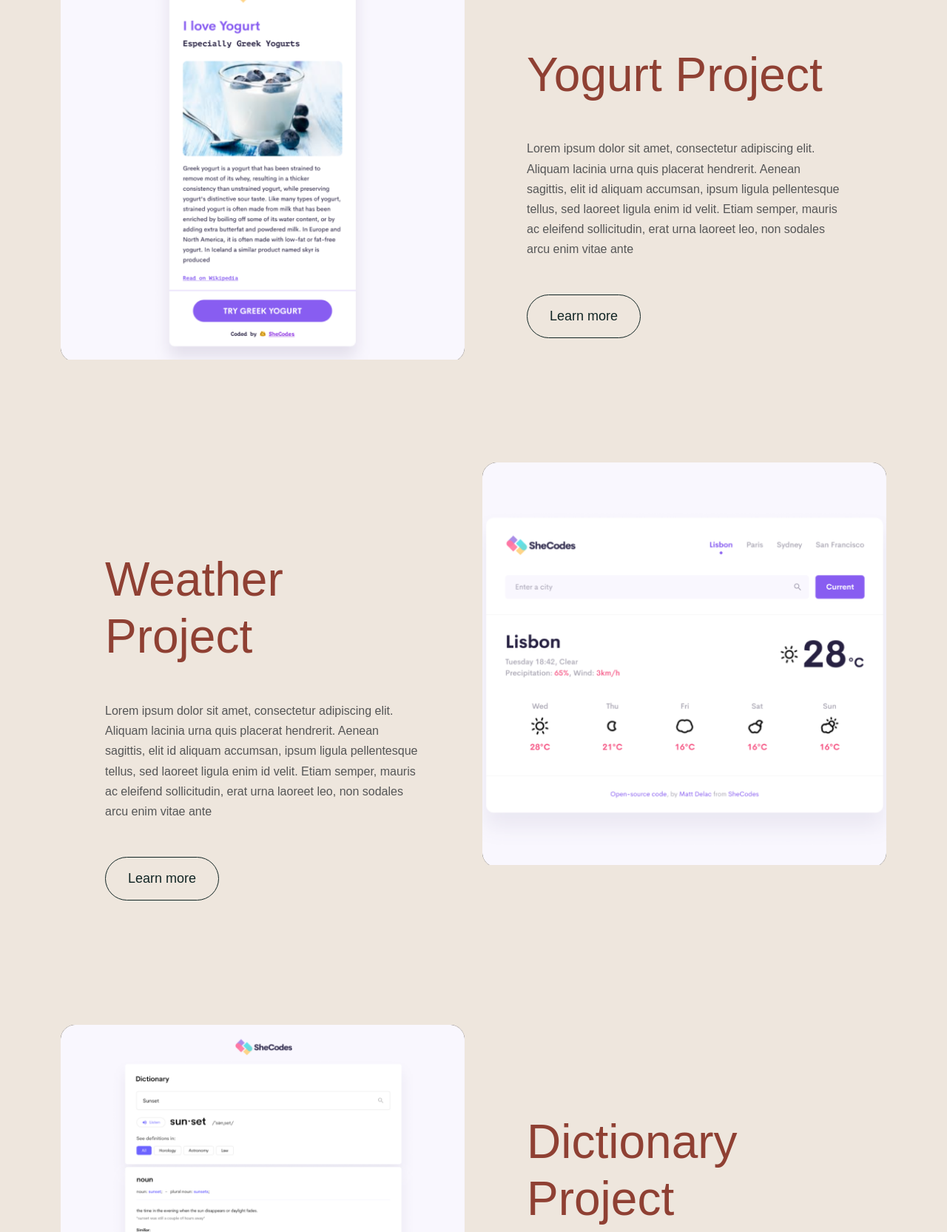
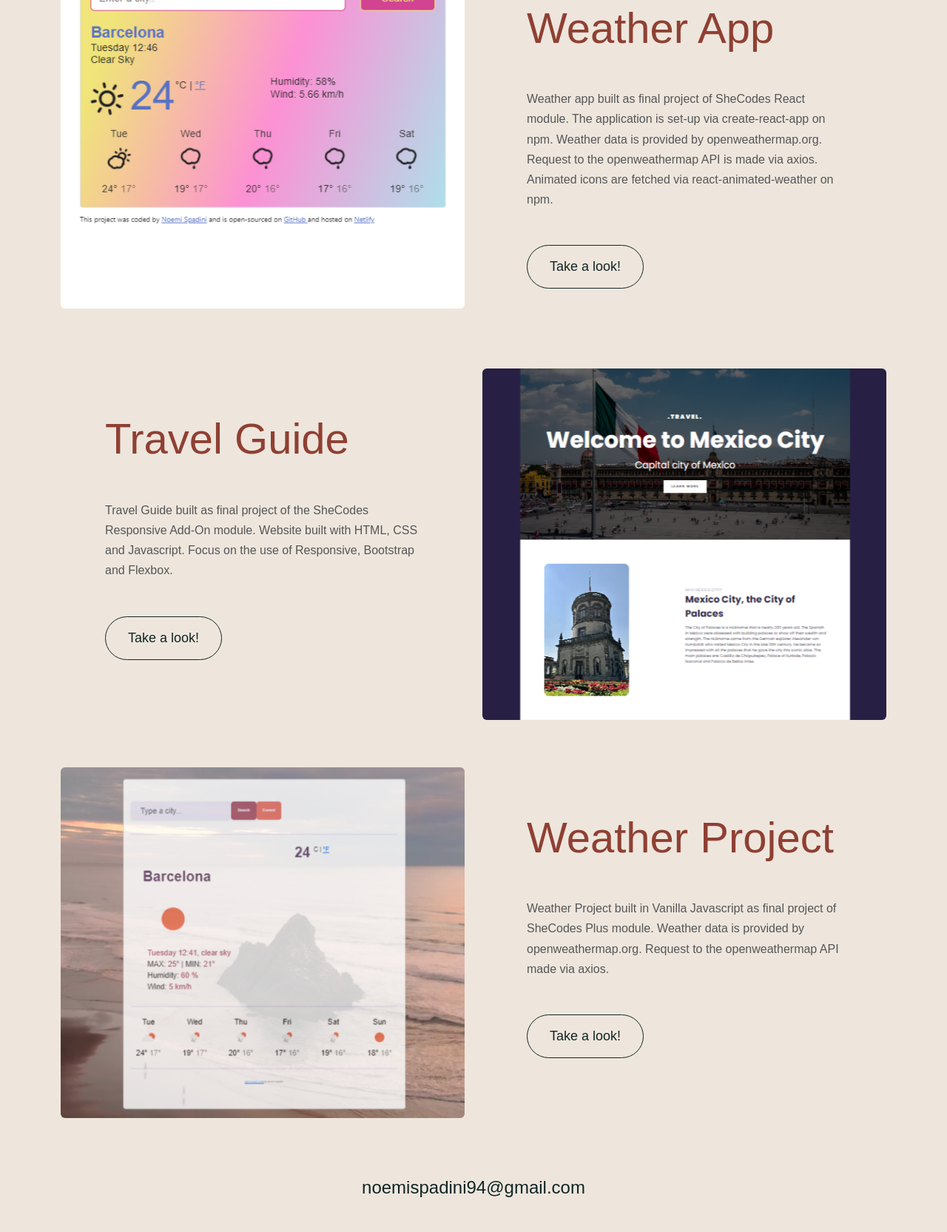
Before and after one commit to NoemiSpadini/Portfolio-project-Noemi, a plain HTML site: page index.html in a window 1280 px wide. Shown: the part 768-2433 px from the top of the page at 74% size. Drawn offline with nearby package versions, Linux system fonts and the light colour scheme.

Commit message:
updated real projects and links

```diff
--- a/index.html
+++ b/index.html
@@ -80,58 +80,72 @@
     <div class="container">
       <div class="row mb-5">
         <div class="col d-none d-lg-block">
-          <img src="images/yogurt.png" class="img-fluid" alt="" />
+          <img
+            src="images/react-weather.png"
+            class="img-fluid mb-3 rounded"
+            alt=""
+          />
         </div>
         <div class="col">
           <div class="project-description">
-            <h2 class="mb-5">Yogurt Project</h2>
+            <h2 class="mb-5">Weather App</h2>
             <p class="mb-5 text-muted">
-              Lorem ipsum dolor sit amet, consectetur adipiscing elit. Aliquam
-              lacinia urna quis placerat hendrerit. Aenean sagittis, elit id
-              aliquam accumsan, ipsum ligula pellentesque tellus, sed laoreet
-              ligula enim id velit. Etiam semper, mauris ac eleifend
-              sollicitudin, erat urna laoreet leo, non sodales arcu enim vitae
-              ante
+              Weather app built as final project of SheCodes React module. The
+              application is set-up via create-react-app on npm. Weather data is
+              provided by openweathermap.org. Request to the openweathermap API
+              is made via axios. Animated icons are fetched via
+              react-animated-weather on npm.
             </p>
-            <a href="/work.html" class="btn btn-branding-outline">Learn more</a>
+            <a
+              href="https://weather-app-noemi.netlify.app/"
+              class="btn btn-branding-outline"
+              >Take a look!</a
+            >
           </div>
         </div>
       </div>
       <div class="row mb-5">
         <div class="col">
           <div class="project-description">
-            <h2 class="mb-5">Weather Project</h2>
+            <h2 class="mb-5">Travel Guide</h2>
             <p class="mb-5 text-muted">
-              Lorem ipsum dolor sit amet, consectetur adipiscing elit. Aliquam
-              lacinia urna quis placerat hendrerit. Aenean sagittis, elit id
-              aliquam accumsan, ipsum ligula pellentesque tellus, sed laoreet
-              ligula enim id velit. Etiam semper, mauris ac eleifend
-              sollicitudin, erat urna laoreet leo, non sodales arcu enim vitae
-              ante
+              Travel Guide built as final project of the SheCodes Responsive
+              Add-On module. Website built with HTML, CSS and Javascript. Focus
+              on the use of Responsive, Bootstrap and Flexbox.
             </p>
-            <a href="/work.html" class="btn btn-branding-outline">Learn more</a>
+            <a
+              href="https://mexico-city.netlify.app/"
+              class="btn btn-branding-outline"
+              >Take a look!</a
+            >
           </div>
         </div>
         <div class="col d-none d-lg-block">
-          <img src="images/weather.png" class="img-fluid" alt="" />
+          <img src="images/mexico.png" class="img-fluid mb-3 rounded" alt="" />
         </div>
       </div>
       <div class="row mb-5">
         <div class="col d-none d-lg-block">
-          <img src="images/dictionary.png" class="img-fluid" alt="" />
+          <img
+            src="images/weather-app.png"
+            class="img-fluid mb-3 rounded"
+            alt=""
+          />
         </div>
         <div class="col">
           <div class="project-description">
-            <h2 class="mb-5">Dictionary Project</h2>
+            <h2 class="mb-5">Weather Project</h2>
             <p class="mb-5 text-muted">
-              Lorem ipsum dolor sit amet, consectetur adipiscing elit. Aliquam
-              lacinia urna quis placerat hendrerit. Aenean sagittis, elit id
-              aliquam accumsan, ipsum ligula pellentesque tellus, sed laoreet
-              ligula enim id velit. Etiam semper, mauris ac eleifend
-              sollicitudin, erat urna laoreet leo, non sodales arcu enim vitae
-              ante
+              Weather Project built in Vanilla Javascript as final project of
+              SheCodes Plus module. Weather data is provided by
+              openweathermap.org. Request to the openweathermap API made via
+              axios.
             </p>
-            <a href="/work.html" class="btn btn-branding-outline">Learn more</a>
+            <a
+              href="https://weather-app-noemi-spadini.netlify.app/"
+              class="btn btn-branding-outline"
+              >Take a look!</a
+            >
           </div>
         </div>
       </div>
--- a/styles/portfolio.css
+++ b/styles/portfolio.css
@@ -90,7 +90,7 @@ h1 {
 }
 
 h2 {
-  font-size: 64px;
+  font-size: 58px;
 }
 h4 {
   font-size: 48px;
@@ -191,7 +191,7 @@ p {
 }
 
 .project-description {
-  padding: 120px 60px;
+  padding: 60px 60px;
 }
 
 footer {
@@ -307,12 +307,12 @@ footer a:hover {
   }
 
   ul {
-    margin: 0;
+    margin: 15px -20px;
     position: fixed;
     width: 100%;
     height: 100vh;
     background: var(--secondary-color);
-    top: 60px;
+    top: 80px;
     left: -100%;
     text-align: center;
     transition: all 0.5s;
```
Also changed, not shown: work.html (+30 -13 lines), images/clock.png (added), images/mexico.png (added), images/react-weather.png (added), images/weather-app.png (added), images/weather-react.png (added).
